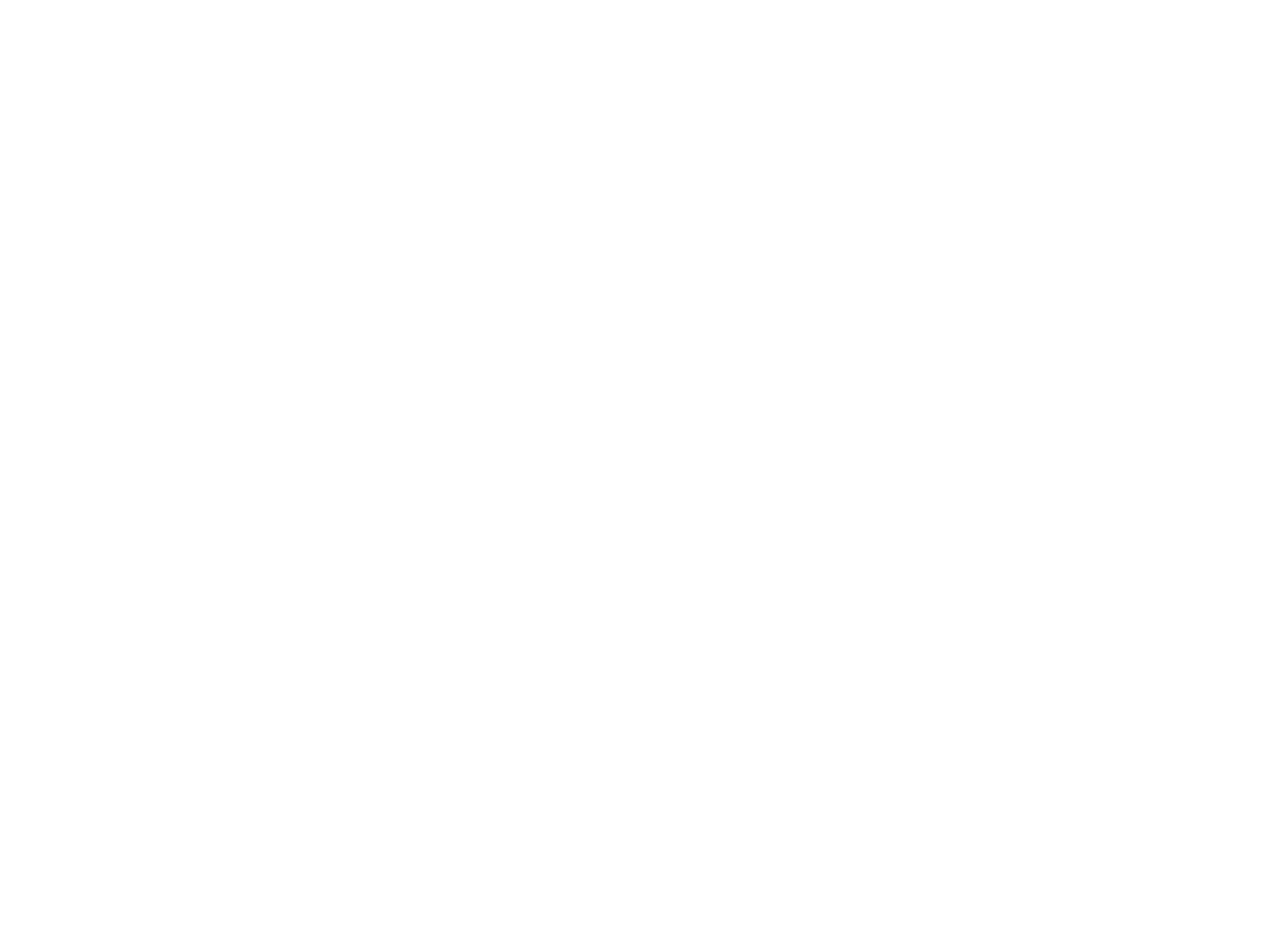
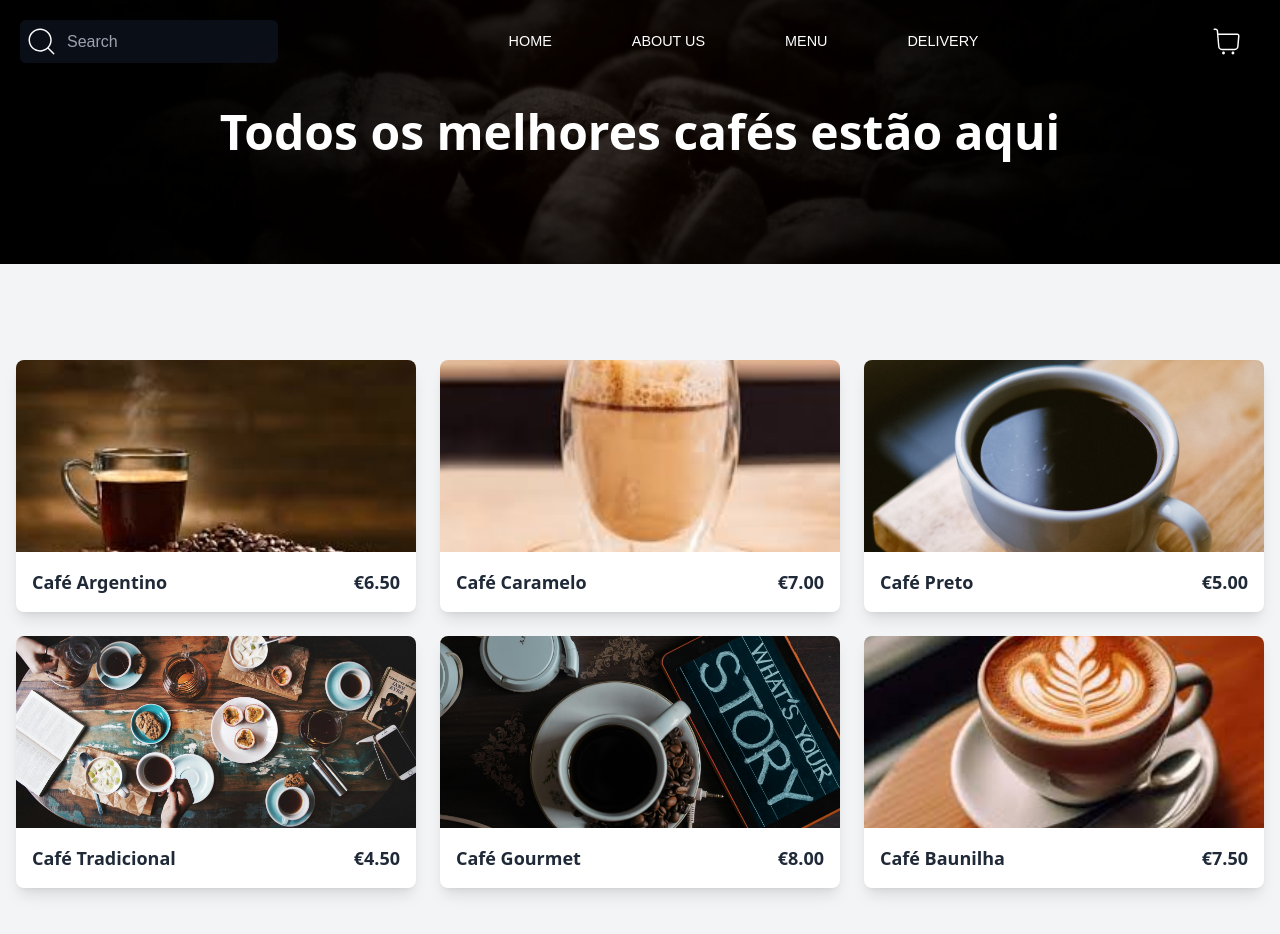
Before and after one commit to GabrielTeixei/Coffe_shop, a React (Vite) app in the folder coffee_shop/: page /Coffe in a window 1280 px wide. Shown: the top 934 px of the page. Before the commit the page ends 800 px from the top, so only its background shows below. Built offline with nearby package versions, Linux system fonts and the light colour scheme.

Commit message:
parte dos cafes

```diff
--- a/coffee_shop/src/App.jsx
+++ b/coffee_shop/src/App.jsx
@@ -1,5 +1,4 @@
 import { useState } from 'react'
-import './App.css'
 import { CiSearch } from "react-icons/ci";
 import { CiShoppingCart } from "react-icons/ci";
 import { GiHamburgerMenu } from "react-icons/gi";
@@ -95,8 +94,8 @@ function App() {
           <div className='mt-[6%] lg:mt-[4%] w-full lg:w-[50%] mx-auto'>
             <div><p className='subtitle text-center lg:text-[1.5rem] lg:text-left font-bold'>Where every sip tell a story...</p></div>
             <div><h1 className='title text-[5rem] lg:text-[8rem] font-bold mx-auto text-center lg:text-left'>Brew & Blend Coffe</h1></div>
-            <div className='mx-auto lg:mx-0 text-center text-[1.3rem] bg-yellow-800 w-[80%] md:w-[70%] lg:w-[50%] font-bold px-2 py-3 border-2 border-yellow-800 rounded-[1.5rem]'>
-              <button onClick={handleOrderNow}> Order Now</button>
+            <div  onClick={handleOrderNow} className='mx-auto lg:mx-0 text-center text-[1.3rem] bg-yellow-800 w-[80%] md:w-[70%] lg:w-[50%] font-bold px-2 py-3 border-2 border-yellow-800 rounded-[1.5rem]'>
+              <button> Order Now</button>
             </div>
           </div>
         </div>
--- a/coffee_shop/src/Coffe.jsx
+++ b/coffee_shop/src/Coffe.jsx
@@ -1,20 +1,147 @@
-import { useState } from 'react'
-import './App.css'
-import  assets  from './assets/imgs/assets';
+import { useState } from 'react';
+import { CiSearch } from "react-icons/ci";
+import { CiShoppingCart } from "react-icons/ci";
+import { GiHamburgerMenu } from "react-icons/gi";
+import { RxCross1 } from "react-icons/rx";
+import assets from './assets/imgs/assets';
 
-function Coffe() {
-  const [count, setCount] = useState(0)
+function Coffee() {
+  const [nav, setNav] = useState(false);
+  const [searchInput, setSearchInput] = useState("");
+  const [suggestions, setSuggestions] = useState([]);
+
+  const items = [
+    "Argentino",
+    "Caramelo",
+    "Cappuccino",
+    "Preto",
+    "Americano",
+    "Mocha",
+    "Macchiato",
+    "Flat White",
+    "Cold Brew",
+    "Baunilha",
+  ];
+
+  const handleSearchChange = (e) => {
+    const input = e.target.value;
+    setSearchInput(input);
+
+    if (input.length > 0) {
+      const filteredSuggestions = items.filter((item) =>
+        item.toLowerCase().includes(input.toLowerCase())
+      );
+      setSuggestions(filteredSuggestions);
+    } else {
+      setSuggestions([]);
+    }
+  };
+
+  const handleSuggestionClick = (suggestion) => {
+    setSearchInput(suggestion);
+    setSuggestions([]);
+  };
+
+  const coffees = [
+    { id: 1, name: 'Café Argentino', price: 6.50, img: assets.Coffe_Argentino },
+    { id: 2, name: 'Café Caramelo', price: 7.00, img: assets.Coffe_Caramelo },
+    { id: 3, name: 'Café Preto', price: 5.00, img: assets.Coffe_preto },
+    { id: 4, name: 'Café Tradicional', price: 4.50, img: assets.coffe },
+    { id: 5, name: 'Café Gourmet', price: 8.00, img: assets.coffe1 },
+    { id: 6, name: 'Café Baunilha', price: 7.50, img: assets.Coffee_Baunilha },
+  ];
 
   return (
     <>
-    <div className='relative'>
+      <nav className="nav_style text-white lg:flex items-center p-5 justify-between absolute top-0 left-0 w-full z-20">
+        <div className="flex items-center justify-between">
+          <div className="flex border-1 gap-2 p-1 items-center bg-clip-padding backdrop-filter backdrop-blur-xl bg-opacity-60 rounded-md relative bg-gray-900">
+            <CiSearch size={35} />
+            <input
+              type="text"
+              placeholder="Search"
+              className="outline-none bg-transparent"
+              value={searchInput}
+              onChange={handleSearchChange}
+            />
+            {suggestions.length > 0 && (
+              <ul className="absolute top-[3rem] left-0 w-full bg-white text-black rounded-md shadow-lg z-10">
+                {suggestions.map((suggestion, index) => (
+                  <li
+                    key={index}
+                    className="p-2 hover:bg-gray-200 cursor-pointer"
+                    onClick={() => handleSuggestionClick(suggestion)}
+                  >
+                    {suggestion}
+                  </li>
+                ))}
+              </ul>
+            )}
+          </div>
+          <div className="cursor-pointer lg:hidden">
+            <GiHamburgerMenu onClick={() => setNav(!nav)} size={35} />
+          </div>
+        </div>
+        <ul className="lg:flex gap-20 text-[0.9rem] hidden">
+          <li className="cursor-pointer">HOME</li>
+          <li className="cursor-pointer">ABOUT US</li>
+          <li className="cursor-pointer">MENU</li>
+          <li className="cursor-pointer">DELIVERY</li>
+        </ul>
+        <div className="cursor-pointer mr-[1rem] hidden lg:block">
+          <CiShoppingCart size={35} />
+        </div>
+      </nav>
       <div>
+        <ul
+          className={
+            nav
+              ? 'lg:flex-row flex flex-col gap-5 mx-auto text-center lg:gap-20 p-[2.3rem] text-[3rem] lg:text-[0.9rem] absolute bg-black top-0 left-0 h-screen w-full md:w-[70%] duration-1000 '
+              : 'duration-1000 top-[-100%] hidden'
+          }
+        >
+          <li className="ml-[90%] top-[-1rem] cursor-pointer">
+            <RxCross1 onClick={() => setNav(!nav)} />
+          </li>
+          <li className="cursor-pointer">HOME</li>
+          <li className="cursor-pointer">ABOUT US</li>
+          <li className="cursor-pointer">MENU</li>
+          <li className="cursor-pointer">DELIVERY</li>
+        </ul>
+      </div>
 
+      <div className="relative w-full h-[33vh] bg-gray-50 flex items-center justify-center">
+        <div
+          className="absolute top-0 w-full h-full bg-cover bg-center"
+          style={{ backgroundImage: `url(${assets.grao})` }}
+        >
+          <div className="absolute inset-0 bg-black bg-opacity-50 flex items-center justify-center">
+            <h1 className="text-white text-3xl sm:text-5xl font-bold z-20">
+              Todos os melhores cafés estão aqui
+            </h1>
+          </div>
+        </div>
       </div>
-    </div>
 
+      <div className="bg-gray-100 py-[6rem]">
+        <div className="container mx-auto grid grid-cols-1 sm:grid-cols-2 lg:grid-cols-3 gap-6 px-4">
+          {coffees.map((coffee) => (
+            <div key={coffee.id} className="bg-white rounded-lg shadow-lg overflow-hidden">
+              <img
+                src={coffee.img}
+                alt={coffee.name}
+                className="w-full h-48 object-cover"
+              />
+              <div className="p-4 flex justify-between items-center">
+                <h3 className="text-lg font-bold text-gray-800">{coffee.name}</h3>
+                <span className="text-lg font-bold text-gray-800">€{coffee.price.toFixed(2)}</span>
+              </div>
+            </div>
+          ))}
+        </div>
+      </div>
     </>
-  )
+  );
 }
 
-export default Coffe
+export default Coffee;
--- a/coffee_shop/src/assets/imgs/assets.jsx
+++ b/coffee_shop/src/assets/imgs/assets.jsx
@@ -5,6 +5,7 @@ import coffe from './coffe.jpg'
 import coffe1 from './coffe1.jpg'
 import Coffee_Baunilha from './Coffee_Baunilha.jpeg'
 import fundo from './fundo.jpeg'
+import grao  from './grão.jpg'
 
 export default {
 
@@ -15,5 +16,6 @@ export default {
     coffe1,
     Coffee_Baunilha,
     fundo,
+    grao,
 
 }
```
Also changed, not shown: coffee_shop/src/App.css (deleted), coffee_shop/src/assets/imgs/grão.jpg (added).
